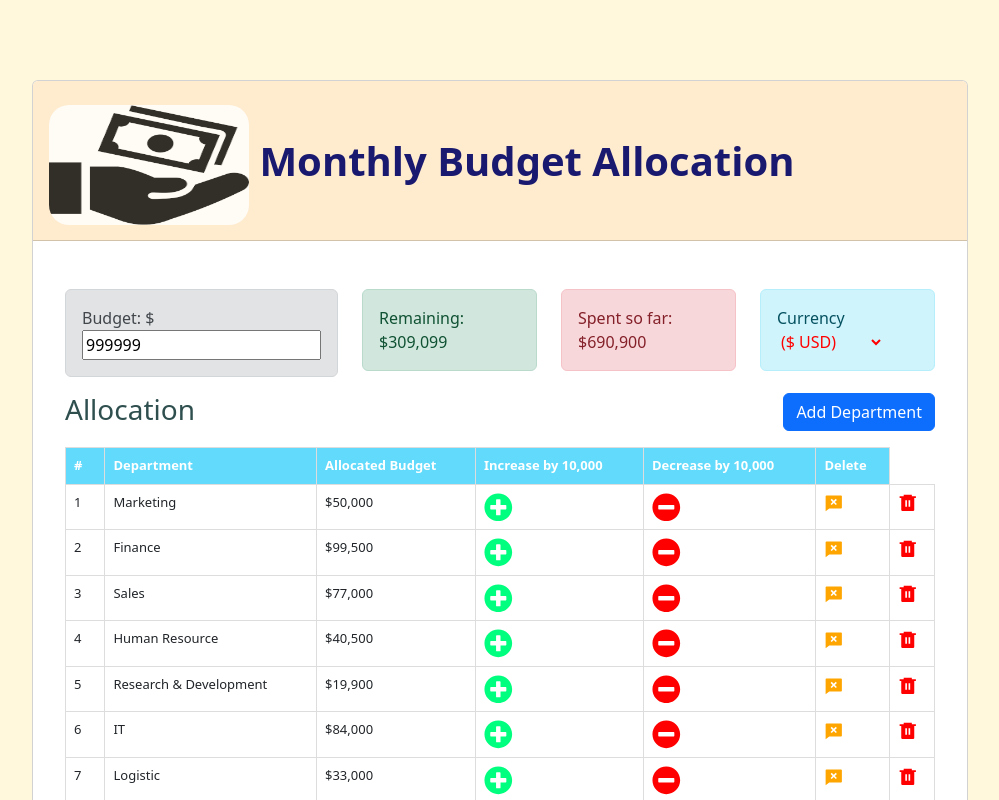
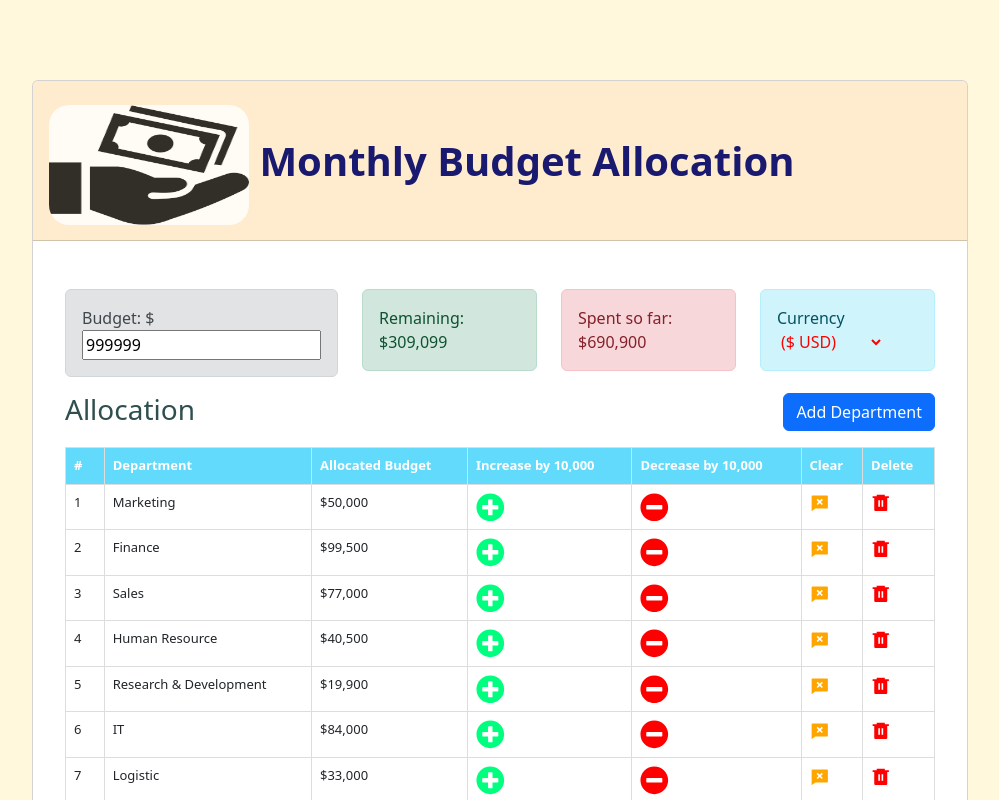
Before and after one commit to PerryDeego/budget-app, a React (Create React App) app: page / in a window 1280 px wide. Shown: the top 800 px of the page, without its empty margins (140-1139 px from the left). Built offline with nearby package versions, Linux system fonts and the light colour scheme.

Commit message:
Update ExpenseList.js

```diff
--- a/src/components/ExpenseList.js
+++ b/src/components/ExpenseList.js
@@ -16,6 +16,7 @@ const ExpenseList = () => {
           <th scope="col">Allocated Budget</th>
           <th scope="col">Increase by 10,000</th>
           <th scope="col">Decrease by 10,000</th>
+          <th scope="col">Clear</th>
           <th scope="col">Delete</th>
         </tr>
       </thead>
```
